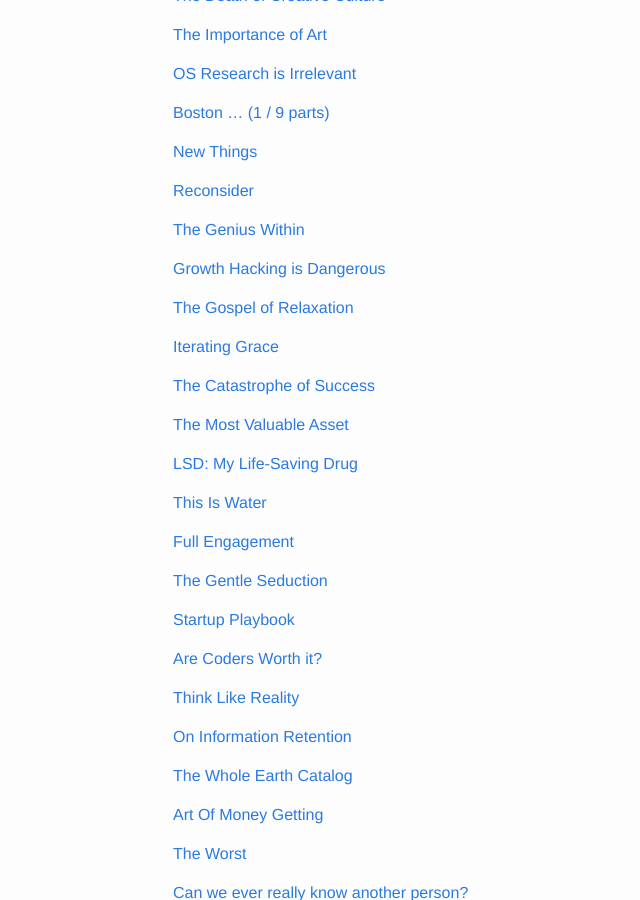
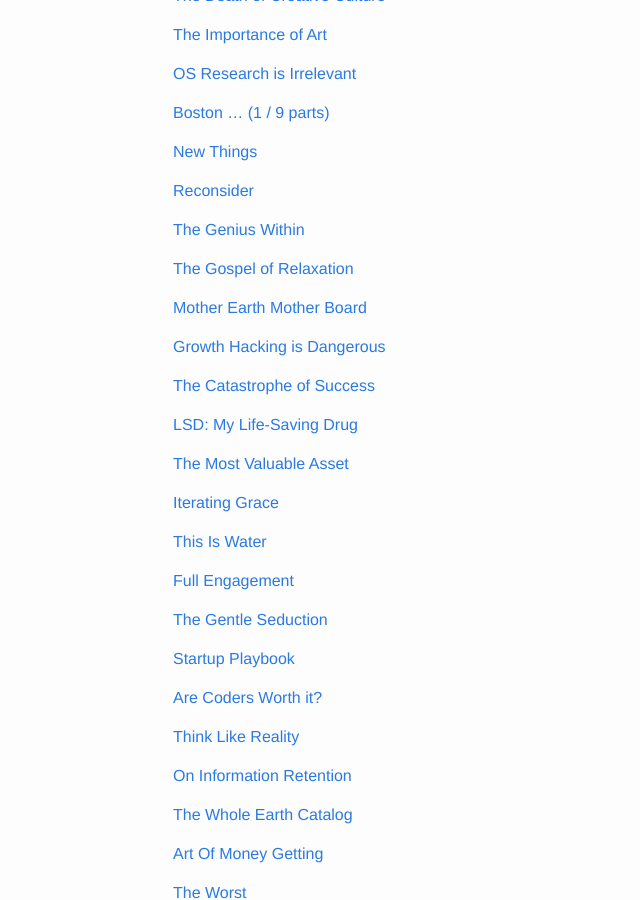
Before and after one commit to gDelgado14/gDelgado14.github.io, a Jekyll site: the page built from about.md, in a window 1280 px wide and 900 px high, scrolled down 594 px. Shown: the whole window, without its empty margins (97-737 px from the left). Built offline with Jekyll 4.4.1, drawn with Linux system fonts in a browser that asks for light colours.

```diff
--- a/about.md
+++ b/about.md
@@ -37,19 +37,21 @@ Here are some interesting links I'd like to share:
 
 [Reconsider](https://signalvnoise.com/posts/3972-reconsider)
 
-[The Genius Within](https://alumni.stanford.edu/get/page/magazine/article/?article_id=32124 )
+[The Genius Within](https://alumni.stanford.edu/get/page/magazine/article/?article_id=32124)
+
+[The Gospel of Relaxation](http://www.uky.edu/~eushe2/Pajares/jgospel.html)
+
+[Mother Earth Mother Board](http://www.wired.com/1996/12/ffglass/)
 
 [Growth Hacking is Dangerous](http://austenallred.com/growth-ha/)
 
-[The Gospel of Relaxation](http://www.uky.edu/~eushe2/Pajares/jgospel.html)
+[The Catastrophe of Success](http://genius.com/Tennessee-williams-the-catastrophe-of-success-annotated)
 
-[Iterating Grace](https://fusiondotnet.files.wordpress.com/2015/06/iterating-grace_digitized_small.pdf)
-
-[The Catastrophe of Success](http://genius.com/Tennessee-williams-the-catastrophe-of-success-annotated)
+[LSD: My Life-Saving Drug](http://www.gq.com/story/lsd-life-saving-drug)
 
 [The Most Valuable Asset](http://www.nytimes.com/2015/12/15/your-money/your-most-valuable-asset-is-yourself.html?_r=1)
 
-[LSD: My Life-Saving Drug](http://www.gq.com/story/lsd-life-saving-drug)
+[Iterating Grace](https://fusiondotnet.files.wordpress.com/2015/06/iterating-grace_digitized_small.pdf)
 
 [This Is Water](http://web.archive.org/web/20080213082423/http://www.marginalia.org/dfw_kenyon_commencement.html)
 
```
Also changed, not shown: _posts/2016-09-22-hello-again.md (added, +17 -0 lines).
